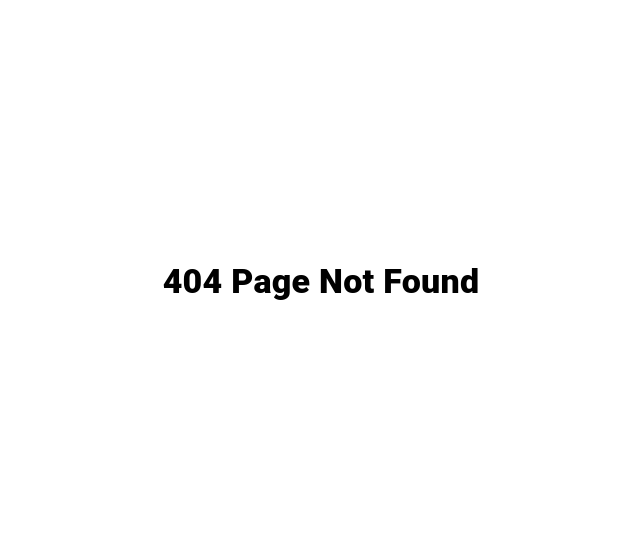
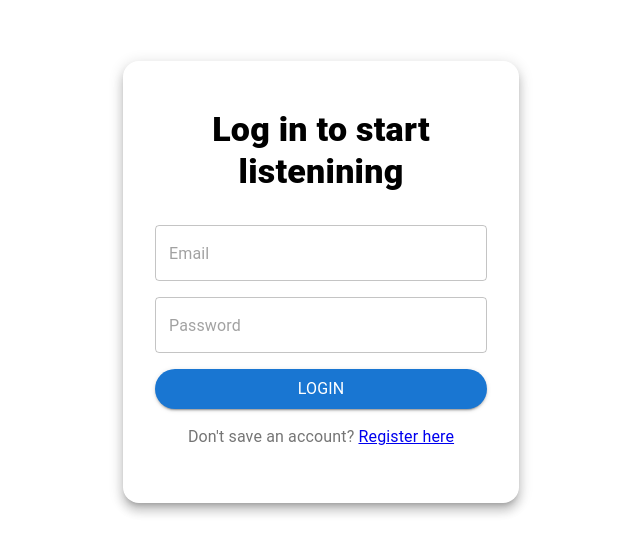
Before and after one commit to jikadrajay786/music-playlist-management-system-client, a React (Vite) app: page / in a window 1280 px wide. Before the commit this address had no page. Shown: the part 126-680 px from the top of the page, without its empty margins (319-959 px from the left). Built offline with nearby package versions, Linux system fonts and the light colour scheme.

Commit message:
set login page as default page

```diff
--- a/src/App.tsx
+++ b/src/App.tsx
@@ -12,6 +12,15 @@ function App() {
     <BrowserRouter>
       <main>
         <Routes>
+          <Route
+            path="/"
+            element={
+              <PublicRoute>
+                <SigninPage />
+              </PublicRoute>
+            }
+          />
+
           {/* Login Route */}
           <Route
             path="/login"
```
